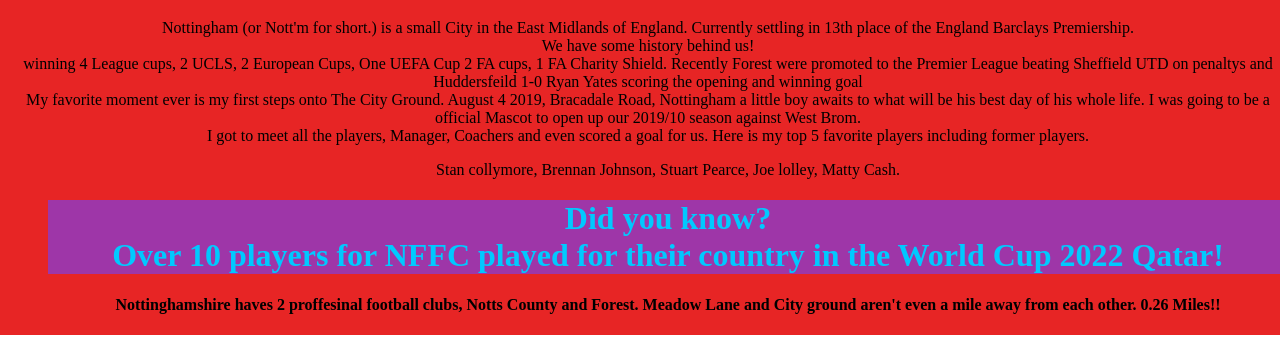
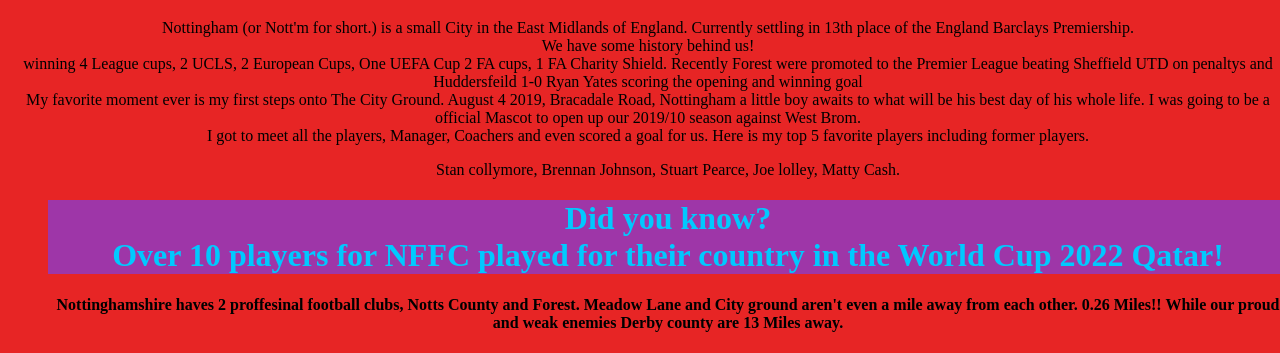
Before and after one commit to FortniteBattlePass/My-Own-Website, a plain HTML site: page index.html in a window 1280 px wide. Shown: the part 587-940 px from the top of the page. Drawn offline with Linux system fonts and the light colour scheme.

Commit message:
Update index.html

```diff
--- a/index.html
+++ b/index.html
@@ -29,7 +29,7 @@
   winning 4 League cups, 2 UCLS, 2 European Cups, One UEFA Cup 2 FA cups, 1 FA Charity Shield. Recently Forest were promoted to the Premier League beating Sheffield UTD on penaltys and Huddersfeild 1-0 Ryan Yates scoring the opening and winning goal
   <br> My favorite moment ever is my first steps onto The City Ground. August 4 2019, Bracadale Road, Nottingham a little boy awaits to what will be his best day of his whole life. I was going to be a official Mascot to open up our 2019/10 season against West Brom.<br>
   I got to meet all the players, Manager, Coachers and even scored a goal for us. Here is my top 5 favorite players including former players. <ol> Stan collymore, Brennan Johnson, Stuart Pearce, Joe lolley, Matty Cash. <h1> Did you know? <br> Over 10 players for NFFC played for their country in the World Cup 2022 Qatar!<br>
-  <h4> Nottinghamshire haves 2 proffesinal football clubs, Notts County and Forest. Meadow Lane and City ground aren't even a mile away from each other. 0.26 Miles!!
+  <h4> Nottinghamshire haves 2 proffesinal football clubs, Notts County and Forest. Meadow Lane and City ground aren't even a mile away from each other. 0.26 Miles!! While our proud and weak enemies Derby county are 13 Miles away.
 
 </body>
 </html>
```
